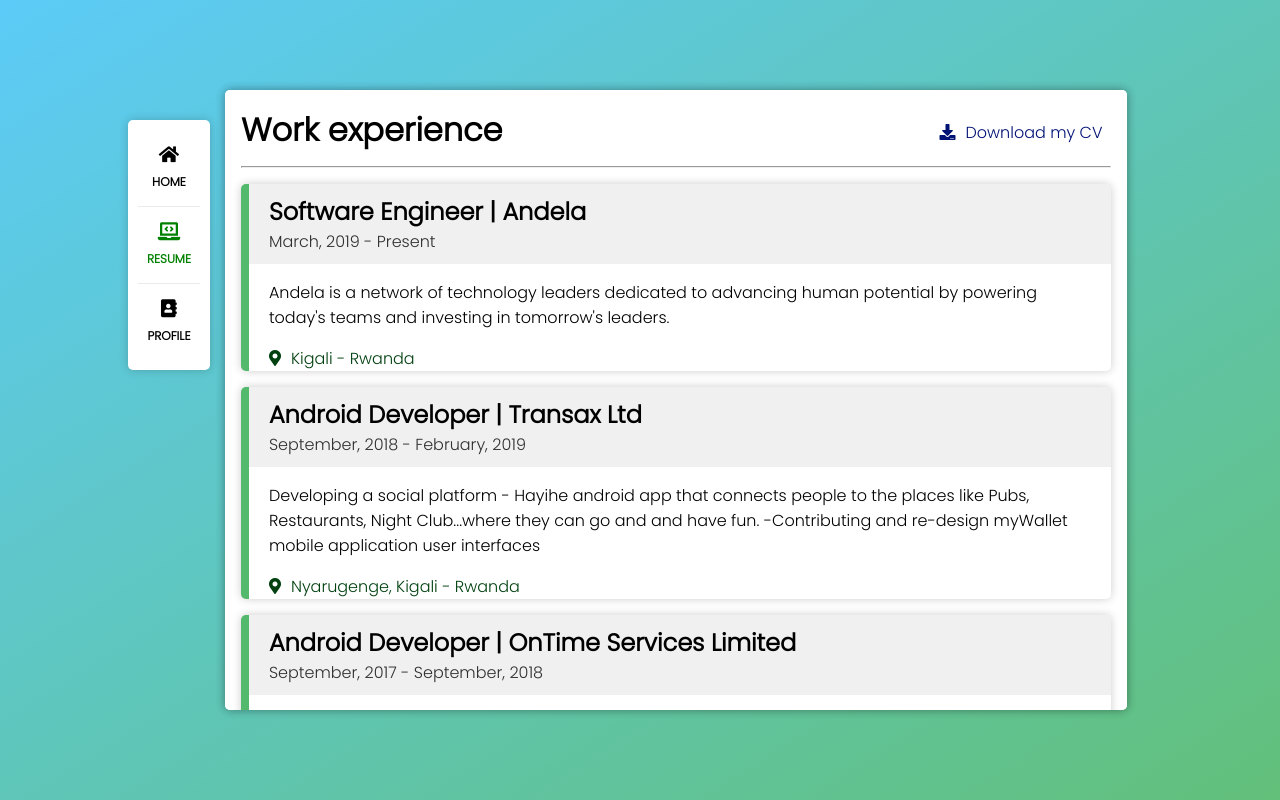
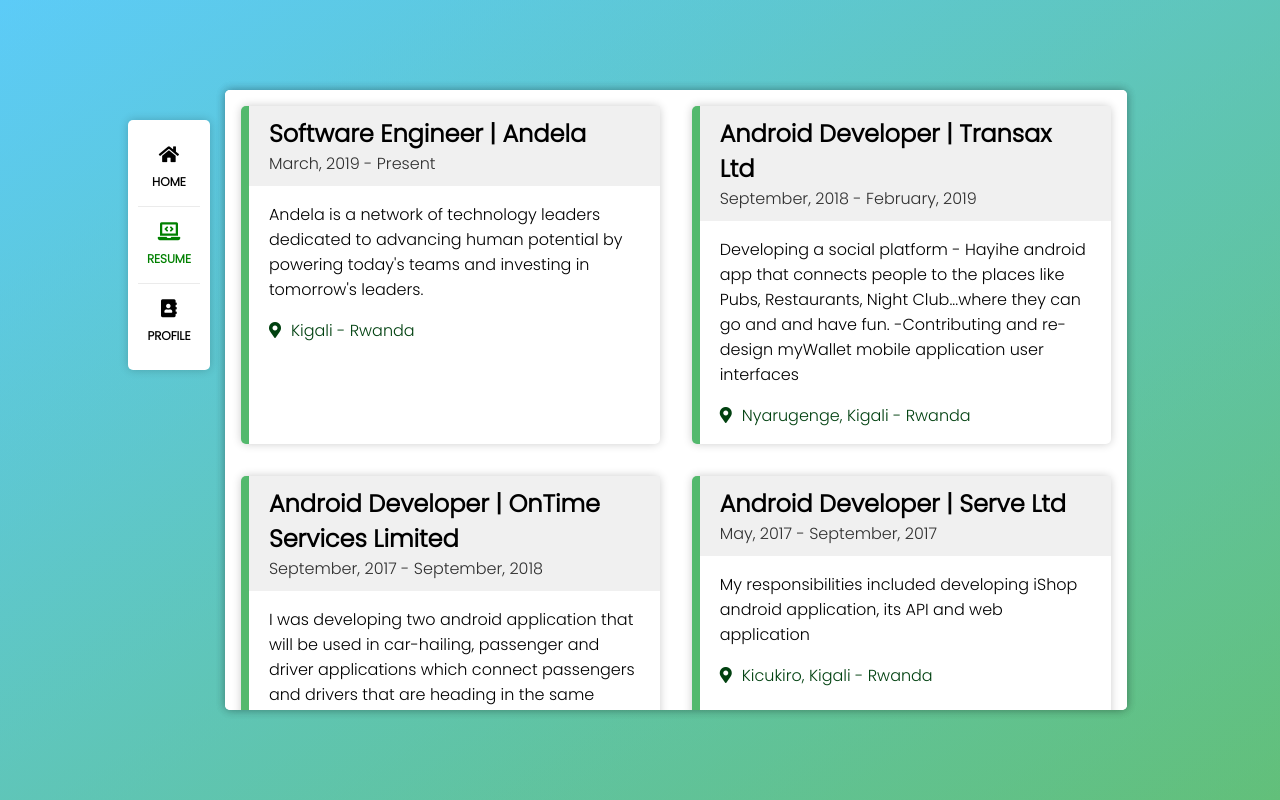
Before and after one commit to niyobobo/Portfolio, a React (Create React App) app: page /resume in a window 1280 px wide. Built offline with nearby package versions, Linux system fonts and the light colour scheme.

Commit message:
Revert "#Deploy-003 Displaying experience as a list"

```diff
--- a/src/assets/css/main.css
+++ b/src/assets/css/main.css
@@ -119,12 +119,10 @@
   text-transform: uppercase;
 }
 
-.btn {
+.intro a {
   width: fit-content;
   padding: 0.75em 2em;
   color: red;
-  outline: none;
-  cursor: pointer;
   border: 2px solid red;
   text-decoration: none;
   text-transform: uppercase;
@@ -140,7 +138,7 @@
   -o-transition: all 0.5s ease;
 }
 
-.btn:hover {
+.intro a:hover {
   color: white;
   background-position: left bottom;
 }
@@ -211,7 +209,6 @@
   overflow: scroll;
   background: white;
   border-radius: 5px;
-  padding: 1em;
   -webkit-border-radius: 5px;
   -moz-border-radius: 5px;
   -ms-border-radius: 5px;
@@ -219,28 +216,8 @@
   box-shadow: 0 0px 10px 0 rgb(0, 0, 0, 0.2);
 }
 
-.section .heading {
-  float: left;
-  margin: 0;
-}
-
-.section a {
-  margin: 0;
-  float: right;
-  padding: 0.5em;
-  text-decoration: none;
-  color: rgba(1, 18, 117);
-}
-
-.row {
-  width: 100%;
-  content: "";
-  display: table;
-  clear: both;
-}
-
 .card {
-  margin: 1em 0;
+  margin: 1em;
   background: white;
   border-left: 0.5em solid rgba(10, 156, 47, 0.7);
   box-shadow: 0 0px 10px 0 rgb(0, 0, 0, 0.2);
--- a/src/container/App.jsx
+++ b/src/container/App.jsx
@@ -1,5 +1,5 @@
 import React, { Component } from "react";
-import { BrowserRouter as Router, Redirect, Switch, Route } from "react-router-dom";
+import { BrowserRouter as Router, Switch, Route } from "react-router-dom";
 import Navigation from "../components/navigation";
 import Welcome from "./welcome";
 import Work from "./work";
@@ -15,7 +15,6 @@
             <Route path="/" exact component={Welcome} />
             <Route path="/resume" exact component={Work} />
             <Route path="/profile" exact component={Profile} />
-            <Redirect to="/"/>
           </Switch>
         </Router>
       </div>
--- a/src/container/welcome.jsx
+++ b/src/container/welcome.jsx
@@ -16,7 +16,7 @@
               software engineer who design influential brands and digital
               experiences.
             </p>
-            <Link className="btn" to="/profile">
+            <Link to="/profile">
               Profile<i className="fas fa-arrow-right ml-2"></i>
             </Link>
           </div>
--- a/src/container/work.jsx
+++ b/src/container/work.jsx
@@ -12,23 +12,11 @@
   return (
     <div className="content">
       <div className="welcome">
-        <div className="section">
-          <div className="row">
-            <h1 className="heading">Work experience</h1>
-            <a
-              href="https://drive.google.com/file/d/0B_be5_UhX-svb0F0R3RFcklVaVk1cFREMEtmWmZLa2VaRlVJ/view"
-              target="_blank"
-              rel="noopener noreferrer"
-            >
-              <i class="fas fa-download ml-2"></i>
-              Download my CV
-            </a>
-          </div>
-          <hr />
-          {experiences.map(experience => {
-            return <Experience key={experience.company} data={experience} />;
-          })}
-        </div>
+        <div className="section col-2">
+        {experiences.map(experience => {
+          return <Experience key={experience.company} data={experience} />;
+        })}
+      </div>
       </div>
     </div>
   );
```
